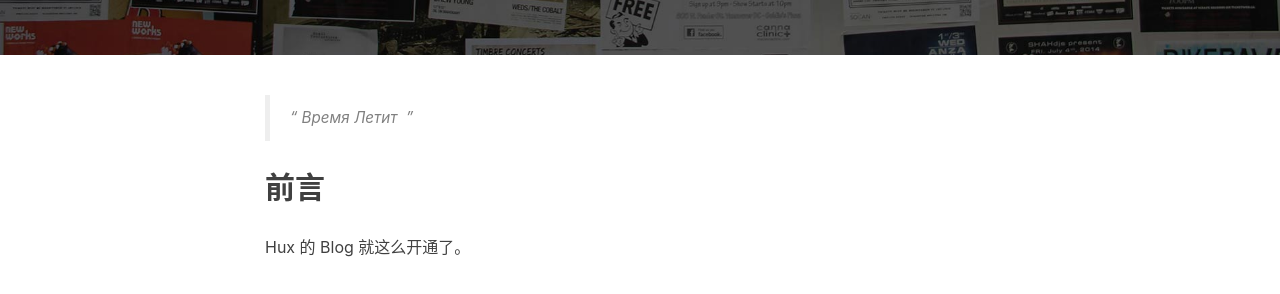
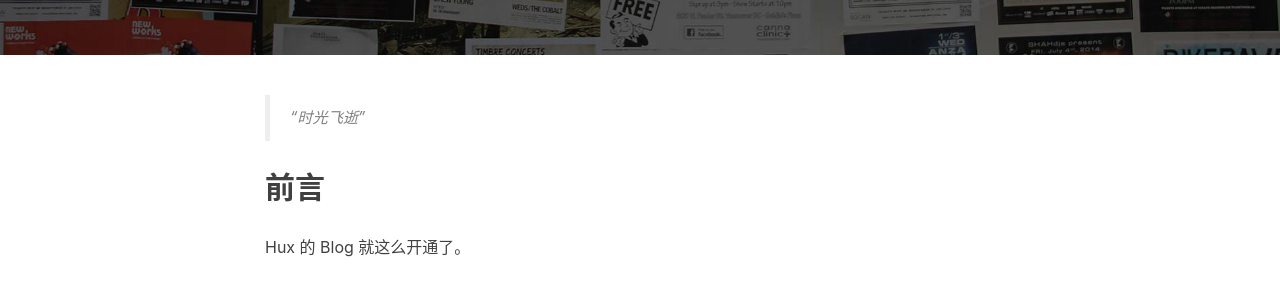
Before and after one commit to gyje/gyje.github.io-old, a Jekyll site: the page built from _posts/2014-01-29-hello-2015.markdown, in a window 1280 px wide and 900 px high. Shown: the part 292-586 px from the top of the window. Built offline with Jekyll 4.4.1, drawn with Linux system fonts in a browser that asks for light colours; nearby versions of some CDN libraries; our own code applies the rules of GitHub Pages for plain Markdown files; comment, search, counter and statistics services are not loaded.

Commit message:
change text

```diff
--- a/_posts/2014-01-29-hello-2015.markdown
+++ b/_posts/2014-01-29-hello-2015.markdown
@@ -11,7 +11,7 @@ tags:
 	- 总结
 ---
 
-> “ Время Летит  ”
+> “时光飞逝”
 
 
 ## 前言
```
